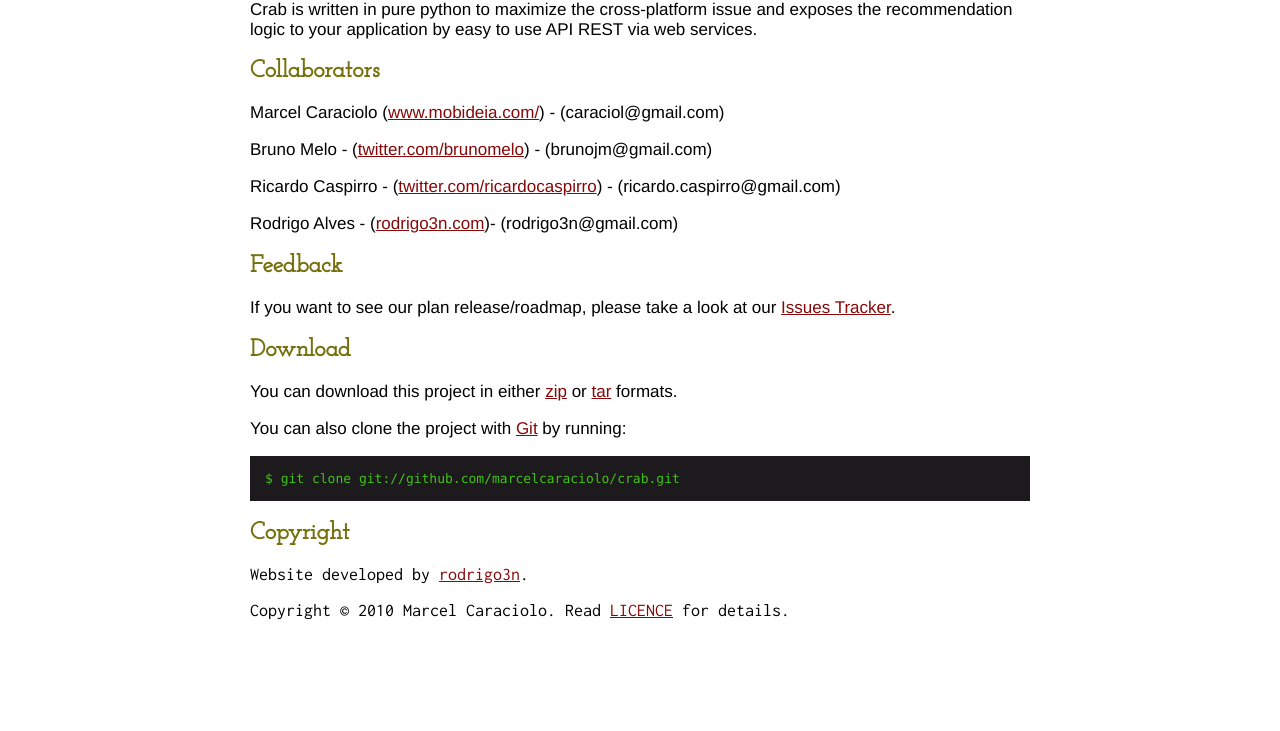
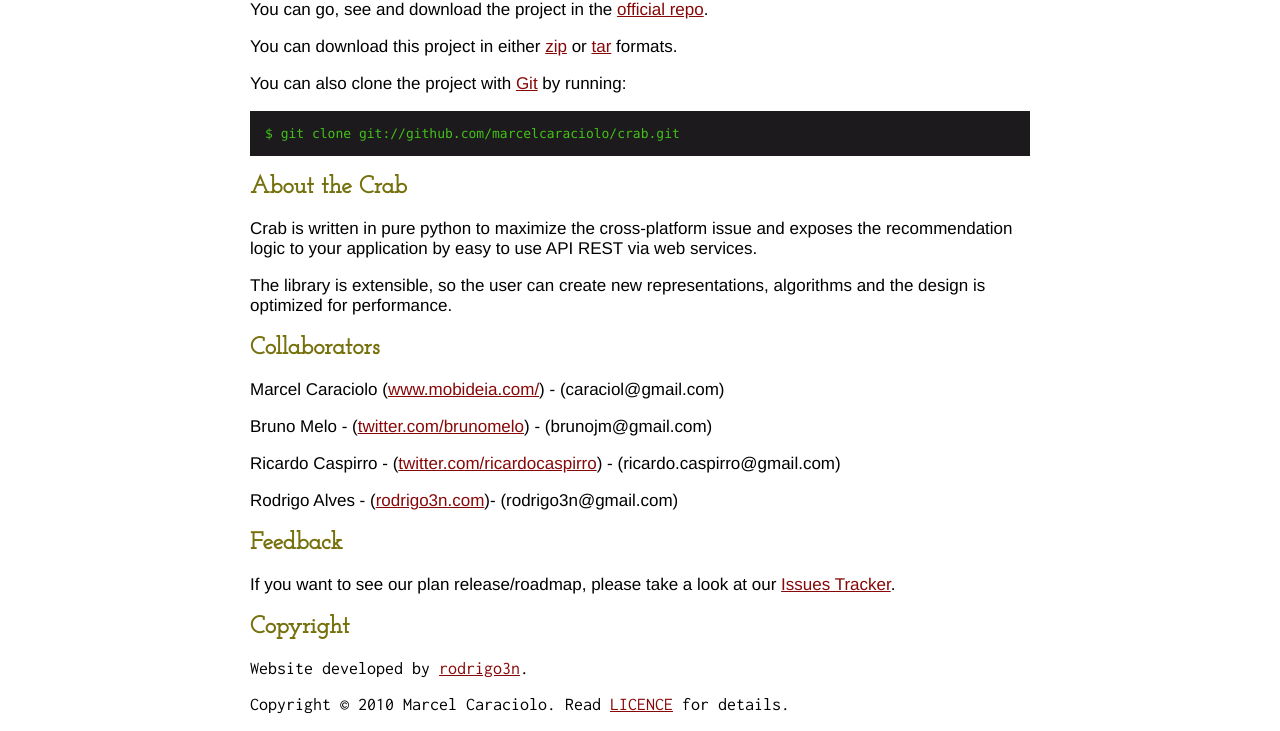
Before and after one commit to marcelcaraciolo/crab, a plain HTML site: page index.html in a window 1280 px wide. Shown: the part 313-1044 px from the top of the page. Before the commit the page ends 950 px from the top, so only its background shows below. Drawn offline with nearby package versions, Linux system fonts and the light colour scheme.

Commit message:
Changing the Download section to the top

```diff
--- a/index.html
+++ b/index.html
@@ -31,8 +31,22 @@
 
     <br>
 
+    <h2>Download</h2>
+    <p>
+      You can go, see and download the project in the <a href="http://github.com/marcelcaraciolo/crab">official repo</a>.
+
+    <p>You can download this project in either
+      <a href='http://github.com/marcelcaraciolo/crab/zipball/master'>zip</a> or
+      <a href='http://github.com/marcelcaraciolo/crab/tarball/master'>tar</a> formats.
+    </p>
+    <p>You can also clone the project with <a href='http://git-scm.com'>Git</a> by running:
+      <pre class='terminal'>$ git clone git://github.com/marcelcaraciolo/crab.git</pre>
+
+    </p>
+
     <h2>About the Crab</h2>
     <p> Crab is written in pure python to maximize the cross-platform issue and exposes the recommendation logic to your application by easy to use API REST via web services.</p>
+    <p> The library is extensible, so the user can create new representations, algorithms and the design is optimized for performance.
 
     <h2>Collaborators</h2>
     <p>Marcel Caraciolo (<a href="http://http://www.mobideia.com/">www.mobideia.com/</a>) - (caraciol@gmail.com)
@@ -43,16 +57,6 @@
     <h2>Feedback</h2>
     <p>If you want to see our plan release/roadmap, please take a look at our <a href='http://github.com/marcelcaraciolo/crab/issues'>Issues Tracker</a>.
 
-    <h2>Download</h2>
-    <p>
-      You can download this project in either
-      <a href='http://github.com/marcelcaraciolo/crab/zipball/master'>zip</a> or
-      <a href='http://github.com/marcelcaraciolo/crab/tarball/master'>tar</a> formats.
-    </p>
-    <p>You can also clone the project with <a href='http://git-scm.com'>Git</a> by running:
-      <pre class='terminal'>$ git clone git://github.com/marcelcaraciolo/crab.git</pre>
-    </p>
-
     <h2>Copyright</h2>
     <p class='footer'> Website developed by <a href='http://twitter.com/rodrigo3n'>rodrigo3n</a>.</p>
     <p class='footer'> Copyright © 2010 Marcel Caraciolo. Read <a href='http://github.com/marcelcaraciolo/crab/blob/master/LICENCE'>LICENCE</a> for details. </p>
```
